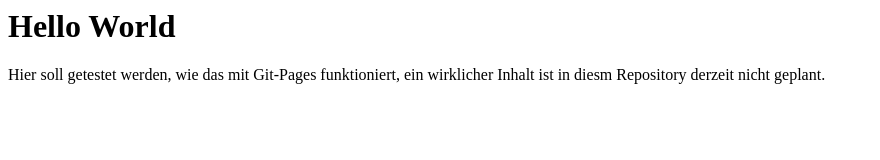
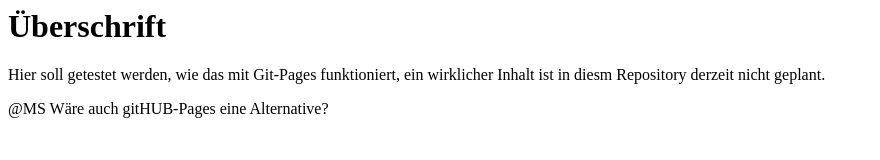
Before and after one commit to lwirth/laughing-fortnight, a plain HTML site: page index.html in a window 1280 px wide. Shown: the whole page, without its empty margins (0-880 px from the left). Drawn offline with Linux system fonts and the light colour scheme.

Commit message:
Update index.html

```diff
--- a/index.html
+++ b/index.html
@@ -1,2 +1,3 @@
-<h1>Hello World</h1>
+<h1>Überschrift</h1>
 <p>Hier soll getestet werden, wie das mit Git-Pages funktioniert, ein wirklicher Inhalt ist in diesm Repository derzeit nicht geplant.</p>
+<p>@MS Wäre auch gitHUB-Pages eine Alternative?</p>
```
